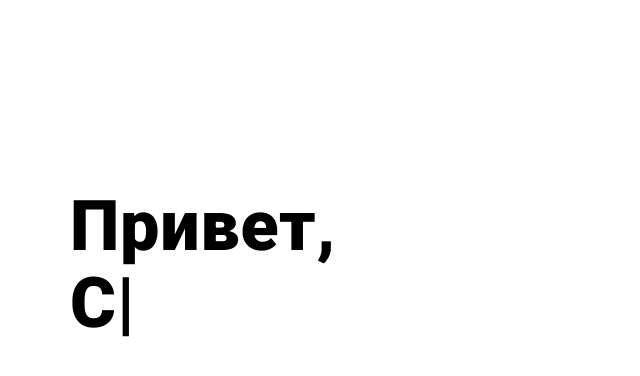
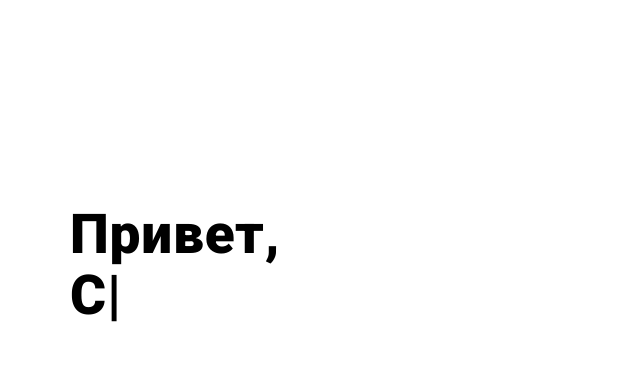
Before and after one commit to PavelPavells/portfolio_site, a Flask app: page / in a window 1280 px wide. Shown: the part 135-511 px from the top of the page, without its empty margins (0-640 px from the left). Run offline with Flask 2, Linux system fonts and the light colour scheme; some libraries are stand-ins or nearby versions.

Commit message:
[14.01.2020 - Fix Problem with fot-size; Commiter: Pavel Smirnov]

```diff
--- a/templates/index.html
+++ b/templates/index.html
@@ -55,7 +55,7 @@
         <div class="col-xs-12">
           <div class="hero-full-wrapper">
             <div class="text-content">
-              <h1 style="color: #000000; font-weight: 100; text-shadow: none;">Привет,<br>
+              <h1 style="color: #000000; font-weight: 100; text-shadow: none; font-size: 55px;">Привет,<br>
                 <span id="typed-strings">
                   <span>Я, Павел Смирнов</span>
                   <span>Веб-Разработчик</span>
```
